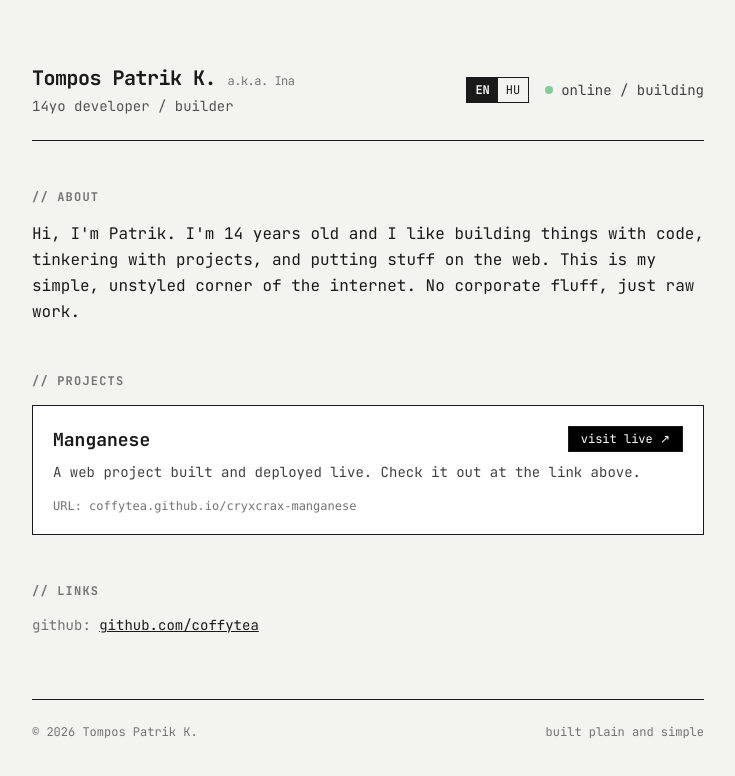
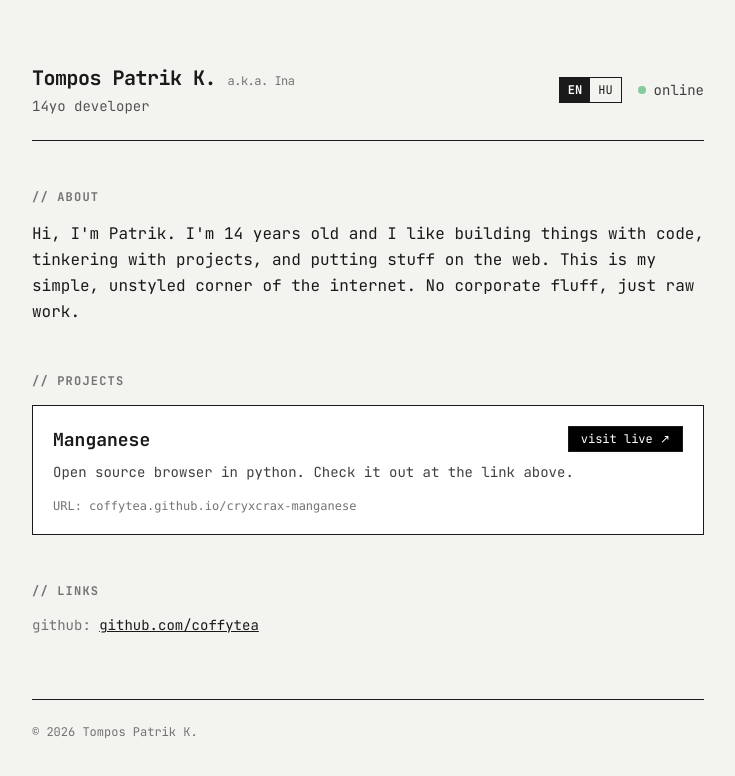
Before and after one commit to Coffytea/mult1c, a plain HTML site: page index.html in a window 1280 px wide. Shown: the whole page, without its empty margins (272-1007 px from the left). Drawn offline with nearby package versions, Linux system fonts and the light colour scheme.

Commit message:
Update role and status text in index.html

```diff
--- a/tompos_patrik_k_portfolio.html
+++ b/index.html
@@ -23,7 +23,7 @@
                 <h1 class="text-xl font-bold tracking-tight">
                     Tompos Patrik K. <span class="text-xs font-normal text-neutral-500">a.k.a. Ina</span>
                 </h1>
-                <p id="role-text" class="text-sm text-neutral-600 mt-1">14yo developer / builder</p>
+                <p id="role-text" class="text-sm text-neutral-600 mt-1">14yo developer</p>
             </div>
             <div class="flex items-center gap-4 text-sm">
                 <!-- Language Switcher -->
@@ -33,7 +33,7 @@
                 </div>
                 <div class="flex items-center gap-2">
                     <span class="inline-block w-2 h-2 bg-green-600 rounded-full animate-pulse"></span>
-                    <span id="status-text" class="text-neutral-700">online / building</span>
+                    <span id="status-text" class="text-neutral-700">online</span>
                 </div>
             </div>
         </div>
@@ -62,7 +62,7 @@
                     </a>
                 </div>
                 <p id="project-desc" class="text-sm text-neutral-700 mb-4">
-                    A web project built and deployed live. Check it out at the link above.
+                    Open source browser in python. Check it out at the link above.
                 </p>
                 <div class="text-xs text-neutral-500 font-mono">
                     URL: coffytea.github.io/cryxcrax-manganese
@@ -86,33 +86,31 @@
     <!-- Footer -->
     <footer class="max-w-2xl w-full mx-auto mt-16 pt-6 border-t border-[#1a1a1a] text-xs text-neutral-500 flex flex-col sm:flex-row justify-between gap-2">
         <p>© 2026 Tompos Patrik K.</p>
-        <p id="footer-note">built plain and simple</p>
     </footer>
 
     <!-- Language Toggle Script -->
     <script>
         const translations = {
             en: {
-                role: "14yo developer / builder",
-                status: "online / building",
+                role: "14yo developer",
+                status: "online",
                 aboutHeading: "// about",
                 aboutText: "Hi, I'm Patrik. I'm 14 years old and I like building things with code, tinkering with projects, and putting stuff on the web. This is my simple, unstyled corner of the internet. No corporate fluff, just raw work.",
                 projectsHeading: "// projects",
                 visitBtn: "visit live ↗",
-                projectDesc: "A web project built and deployed live. Check it out at the link above.",
+                projectDesc: "Open source browser in python. Check it out at the link above.",
                 linksHeading: "// links",
-                footerNote: "built plain and simple"
+
             },
             hu: {
-                role: "14 éves fejlesztő / építő",
-                status: "online / építés alatt",
+                role: "14 éves fejlesztő",
+                status: "online",
                 aboutHeading: "// rólam",
                 aboutText: "Szia, Patrik vagyok. 14 éves vagyok, szeretek kódolni, projekteken bütykölni, és dolgokat felrakni a webre. Ez az én egyszerű, sallangmentes sarkom az interneten. Semmi felesleges duma, csak a nyers munka.",
                 projectsHeading: "// projektek",
                 visitBtn: "megnyitás ↗",
-                projectDesc: "Egy élőben elérhető webes projekt. Nézd meg a fenti linken.",
+                projectDesc: "Nyílt forráskódú böngésző Pythonban. Tekintsd meg a fenti linken.",
                 linksHeading: "// linkek",
-                footerNote: "egyszerűen és tisztán összerakva"
             }
         };
 
```
